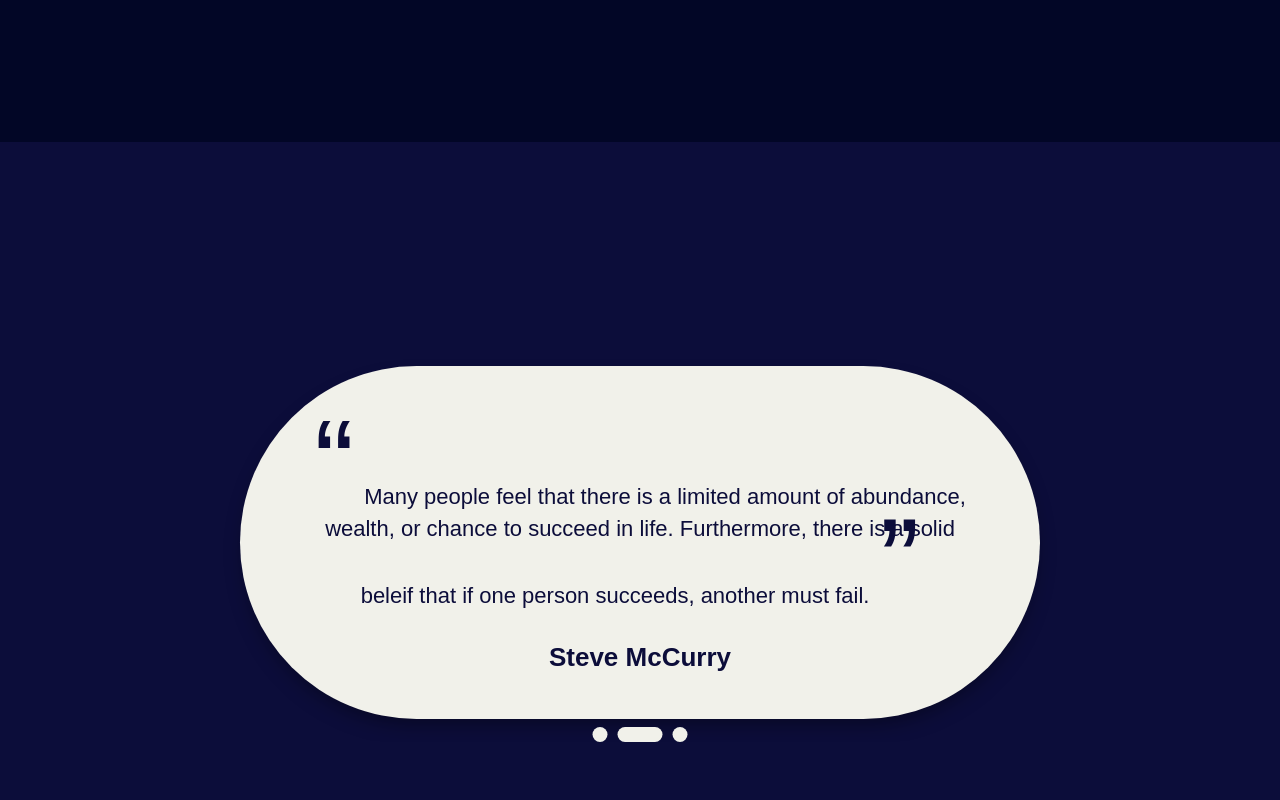
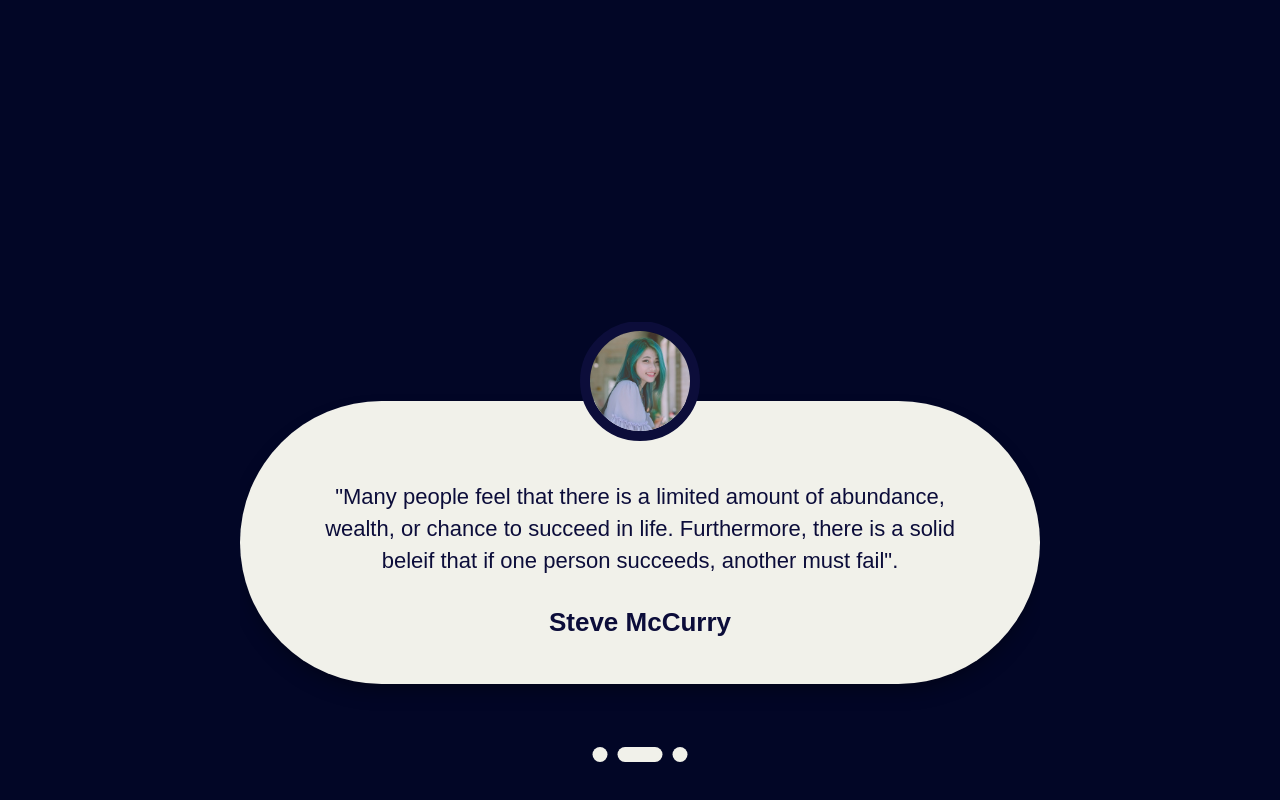
Before and after one commit to rohan-anil-patil/MHTECHIN-Website, a plain HTML site: page index.html in a window 1280 px wide. Shown: the part 3219-4019 px from the top of the page. Drawn offline with nearby package versions, Linux system fonts and the light colour scheme; a script that the page names is missing; a web font is replaced by a local one.

Commit message:
commit by Aniket

```diff
--- a/index.html
+++ b/index.html
@@ -1,5 +1,6 @@
 <!DOCTYPE html>
 <html lang="en">
+
 <head>
   <meta charset="UTF-8" />
   <meta name="viewport" content="width=device-width, initial-scale=1.0" />
@@ -7,15 +8,10 @@
   <link rel="icon" type="image/x-icon" href="./images/logo.jpeg" />
   <link rel="stylesheet" href="styles.css" />
   <link rel="stylesheet" href="https://unpkg.com/aos@next/dist/aos.css" />
-    <link
-      rel="stylesheet"
-      href="https://cdnjs.cloudflare.com/ajax/libs/font-awesome/6.4.0/css/all.min.css"
-    />
-    <link
-      rel="stylesheet"
-      href="https://cdn.jsdelivr.net/npm/swiper@9/swiper-bundle.min.css"
-    />
+  <link rel="stylesheet" href="https://cdnjs.cloudflare.com/ajax/libs/font-awesome/6.4.0/css/all.min.css" />
+  <link rel="stylesheet" href="https://cdn.jsdelivr.net/npm/swiper@9/swiper-bundle.min.css" />
 </head>
+
 <body>
   <header>
     <!-- ====Nav Bar Section===== -->
@@ -370,20 +366,23 @@
         <div id="testimonials">
 
           <div class="user">
-                    <img src="/images/user1.jpg" alt="">
-                    <p>Many people feel that there is a limited amount of abundance, wealth, or chance to succeed in life. Furthermore, there is a solid beleif that if one person succeeds, another must fail.</p>
+            <img src="/MHTECHIN-Website/images/user2.jpg" alt="">
+            <p>"Many people feel that there is a limited amount of abundance, wealth, or chance to succeed in life.
+              Furthermore, there is a solid beleif that if one person succeeds, another must fail".</p>
             <h3>Riley Olie</h3>
           </div>
 
           <div class="user space">
-                    <img src="/images/user2.jpg" alt="">
-                    <p>Many people feel that there is a limited amount of abundance, wealth, or chance to succeed in life. Furthermore, there is a solid beleif that if one person succeeds, another must fail.</p>
+            <img src="/MHTECHIN-Website/images/user1.jpg" alt="">
+            <p>"Many people feel that there is a limited amount of abundance, wealth, or chance to succeed in life.
+              Furthermore, there is a solid beleif that if one person succeeds, another must fail".</p>
             <h3>Steve McCurry</h3>
           </div>
 
           <div class="user">
-                    <img src="/images/user3.jpg" alt="">
-                    <p>Many people feel that there is a limited amount of abundance, wealth, or chance to succeed in life. Furthermore, there is a solid beleif that if one person succeeds, another must fail.</p>
+            <img src="/MHTECHIN-Website/images/user3.jpg" alt="">
+            <p>"Many people feel that there is a limited amount of abundance, wealth, or chance to succeed in life.
+              Furthermore, there is a solid beleif that if one person succeeds, another must fail".</p>
             <h3>Sidharth Negi</h3>
           </div>
 
@@ -399,8 +398,8 @@
       </div>
     </div>
 
+  </section>
 
-    </section>
 
 
 
@@ -414,4 +413,5 @@
   <script src="https://cdnjs.cloudflare.com/ajax/libs/textfit/2.4.0/textFit.min.js"></script>
   <script src="script.js"></script>
 </body>
+
 </html>
--- a/styles.css
+++ b/styles.css
@@ -771,16 +771,18 @@
 
 /* Testimonial Section */
 
+
+
 .container_a{
   width: 100%;
   height: 100vh;
-  background: #0c0d3a;
+  background: #020626;
   position: relative;
 }
 .view-box{
-  width: 900px;
-  height: 400px;
-  border-radius: 220px;
+  width: 800px;
+  height: 440px;
+  border-radius: 120px;
   position: absolute;
   top: 50%;
   left: 50%;
@@ -809,7 +811,7 @@
   margin: 0 70px;
 }
 .user img{
-  width: 120px;
+  width: 100px;
   border-radius: 50%;
   border: 10px solid #0c0d3a;
   position: absolute;
@@ -822,22 +824,6 @@
   color: #0c0d3a;
   line-height: 32px;
   margin: 60px 0 30px;
-}
-.user p::before{
-  content: '\201C';
-  font-size: 120px;
-  height: 0;
-  display: inline-block;
-  vertical-align: -57;
-  margin-right: 10px;
-}
-.user p::after{
-  content: '\201D';
-  font-size: 120px;
-  height: 0;
-  display: inline-block;
-  vertical-align: -70;
-  margin-left: 10px;
 }
 .user h3{
   font-size: 26px;
```
Also changed, not shown: images/user1.jpg (added), images/user2.jpg (added), images/user3.jpg (added). Lines whose indentation alone changed are shown as unchanged.
